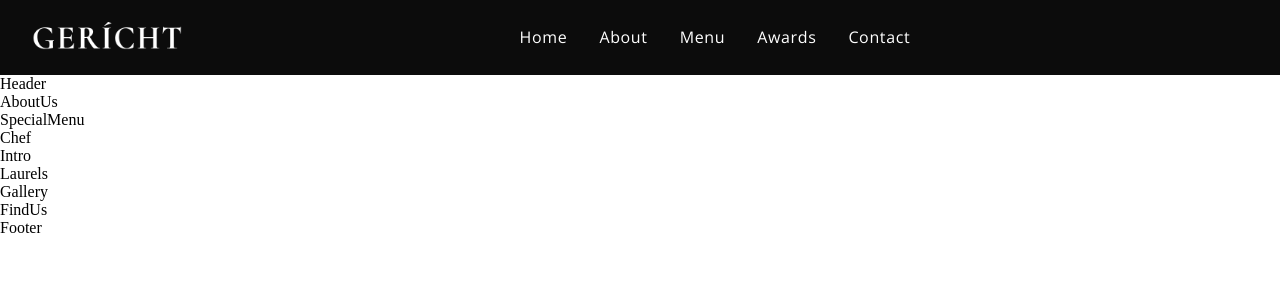
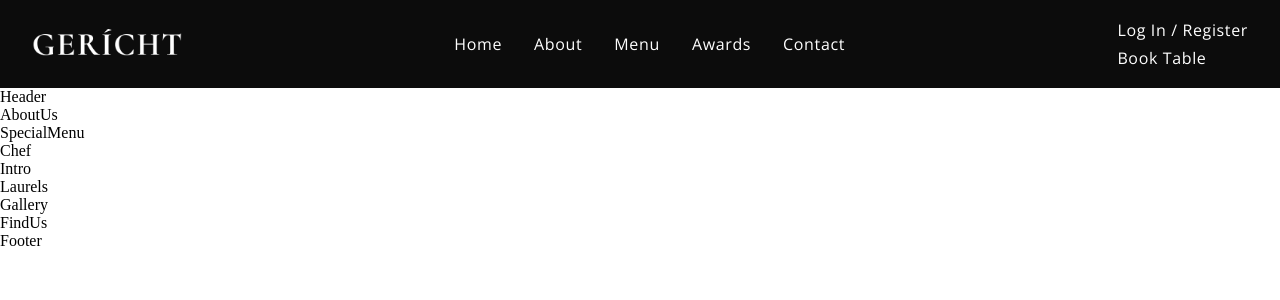
Before and after one commit to AnnaAn01/react-restaurant-website, a React (Create React App) app: page / in a window 1280 px wide. Shown: the top 300 px of the page. Built offline with nearby package versions, Linux system fonts and the light colour scheme; the HTML template or start-up script is replaced by a standard one; a web font is replaced by a local one.

Commit message:
Added the login/register link

```diff
--- a/src/components/Navbar/Navbar.jsx
+++ b/src/components/Navbar/Navbar.jsx
@@ -16,6 +16,11 @@ const Navbar = () => (
       <li className='p__opensans'> <a href='#awards'>Awards</a></li>
       <li className='p__opensans'> <a href='#contact'>Contact</a></li>
     </ul>
+    <div className='app__navbar-login'>
+      <a href="#login" className="p__opensans">Log In / Register</a>
+      <div />
+      <a href="/" className="p__opensans">Book table</a>
+    </div>
   </nav>
 );
 
```
